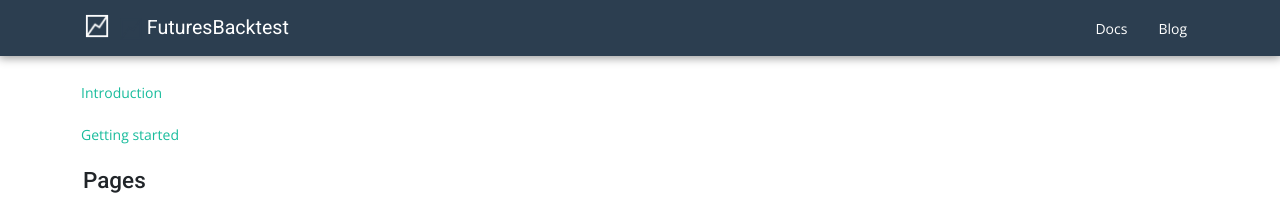
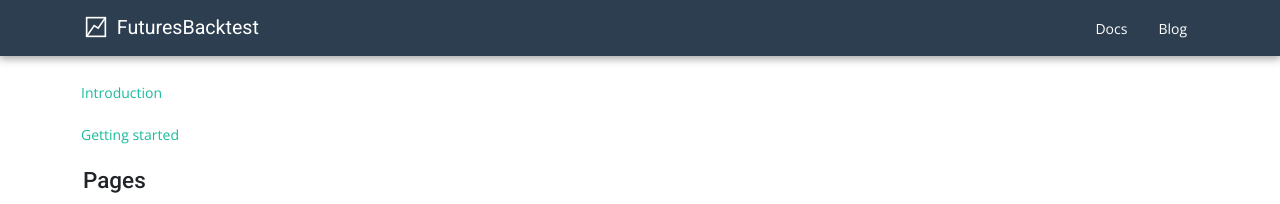
Before and after one commit to ajmal017/futuresbacktest.github.io, a Jekyll site: the page built from index.md, in a window 1280 px wide. Shown: the top 204 px of the page. Built offline with Jekyll 4.4.1, drawn with Linux system fonts in a browser that asks for light colours; nearby versions of some CDN libraries; comment, search, counter and statistics services are not loaded.

Commit message:
Update main.scss

```diff
--- a/assets/css/main.scss
+++ b/assets/css/main.scss
@@ -44,27 +44,23 @@
 .navbar-nav > a {
   margin-left: 15px;
 }
-
 .navbar-brand {
   font-family: "Roboto";
-  padding-left: 35px;
   height: 35px;
   margin-top: -7px;
-  background-image: url('/assets/icons/icon-white.png');
-  background-size: 24px 24px;
-  background-position: 0 6px;
-  background-repeat: no-repeat;
   font-size: 1.4em;
 }
-.navbar-brand:before {
-  content: ' ';
-  width: 0;
-  height: 0;
-  position: absolute;
+.navbar-brand svg {
+  margin: -2px 5px 2px 0;
 }
-.navbar-brand:before, .navbar-brand:hover, .navbar-brand:focus {
+.navbar-brand path, .navbar-brand rect {
+  stroke: white;
+}
+.navbar-brand:hover path, .navbar-brand:hover rect, .navbar-brand:focus path, .navbar-brand:focus rect {
+  stroke: #18BC9C;
+}
+.navbar-brand:hover, .navbar-brand:focus {
   color: #18BC9C !important;
-  background-image: url('/assets/icons/icon-green.png');
 }
 
 .navbar.fixed-top {
```
